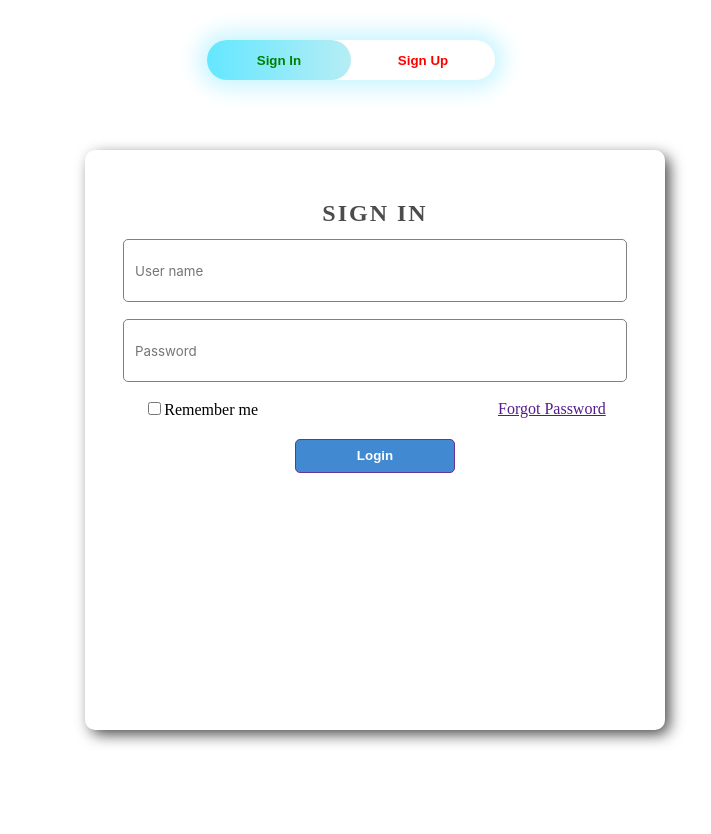
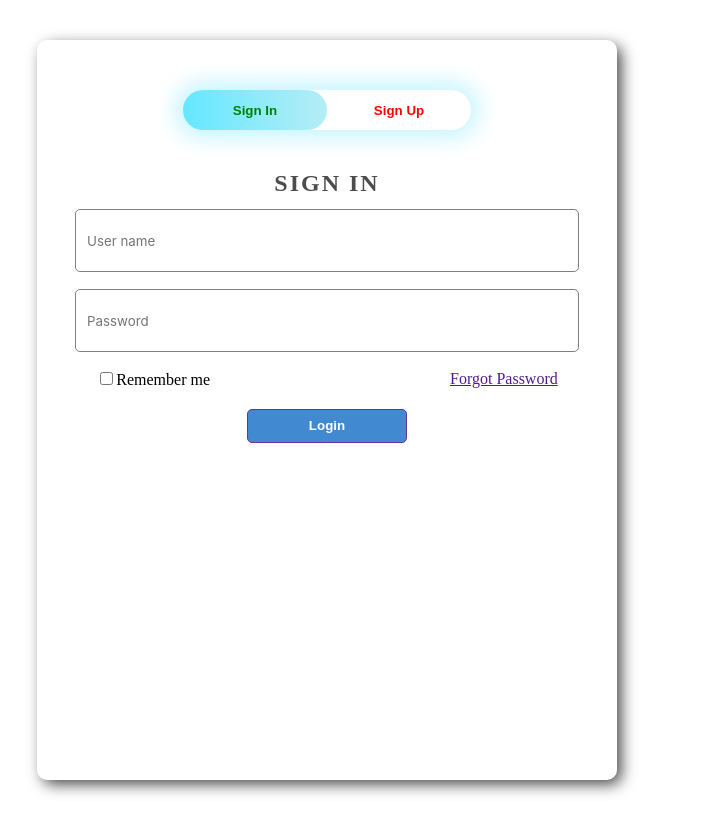
Before and after one commit to DeviPrasadKL/SignIn-SignUp-Pages, a React (Vite) app: page / in a window 1280 px wide. Shown: the top 834 px of the page, without its empty margins (313-1024 px from the left). Built offline with nearby package versions, Linux system fonts and the light colour scheme.

Commit message:
Changed the layout

```diff
--- a/src/Components/Main.jsx
+++ b/src/Components/Main.jsx
@@ -12,7 +12,8 @@ export default function Main() {
     let Component = flag ? SignIn : Signup;
 
     return (
-        <div>
+        <div style={{display:"flex", alignItems:"center", justifyContent:"center"}}>
+        <div className='outerContainer'>
             <div className='container'>
                 <div className='toggle-outer'>
                     <div id="btn" style={{ left: flag ? '0%' : '50%' }} ></div>
@@ -26,5 +27,6 @@ export default function Main() {
                 </div>
             </div>
         </div>
+        </div>
     );
 }
--- a/src/index.css
+++ b/src/index.css
@@ -10,9 +10,10 @@
     width: none;
   }
 }
-.form {
+
+.outerContainer{
   width: 30rem;
-  height: 30rem;
+  height: 40rem;
   background-color: white;
   padding: 3.125em;
   border-radius: 10px;
@@ -20,6 +21,14 @@
   flex-direction: column;
   align-items: center;
   box-shadow: 5px 5px 15px -1px rgba(0,0,0,0.75);
+}
+
+.form {
+  width: 30rem;
+  height: 40rem;
+  display: flex;
+  flex-direction: column;
+  align-items: center;
 }
 
 .signup {
@@ -91,10 +100,6 @@
   width: 20rem;
 }
 
-.container{
-  margin-left: 40%;
-}
-
 .toggle-outer{
   position: relative;
   width: 18rem;
@@ -124,7 +129,6 @@
 
 .ContentBox{
   display: flex;
-  margin-left: 28%;
   width: 39rem;
   height: 45rem;
   overflow: hidden;
```
